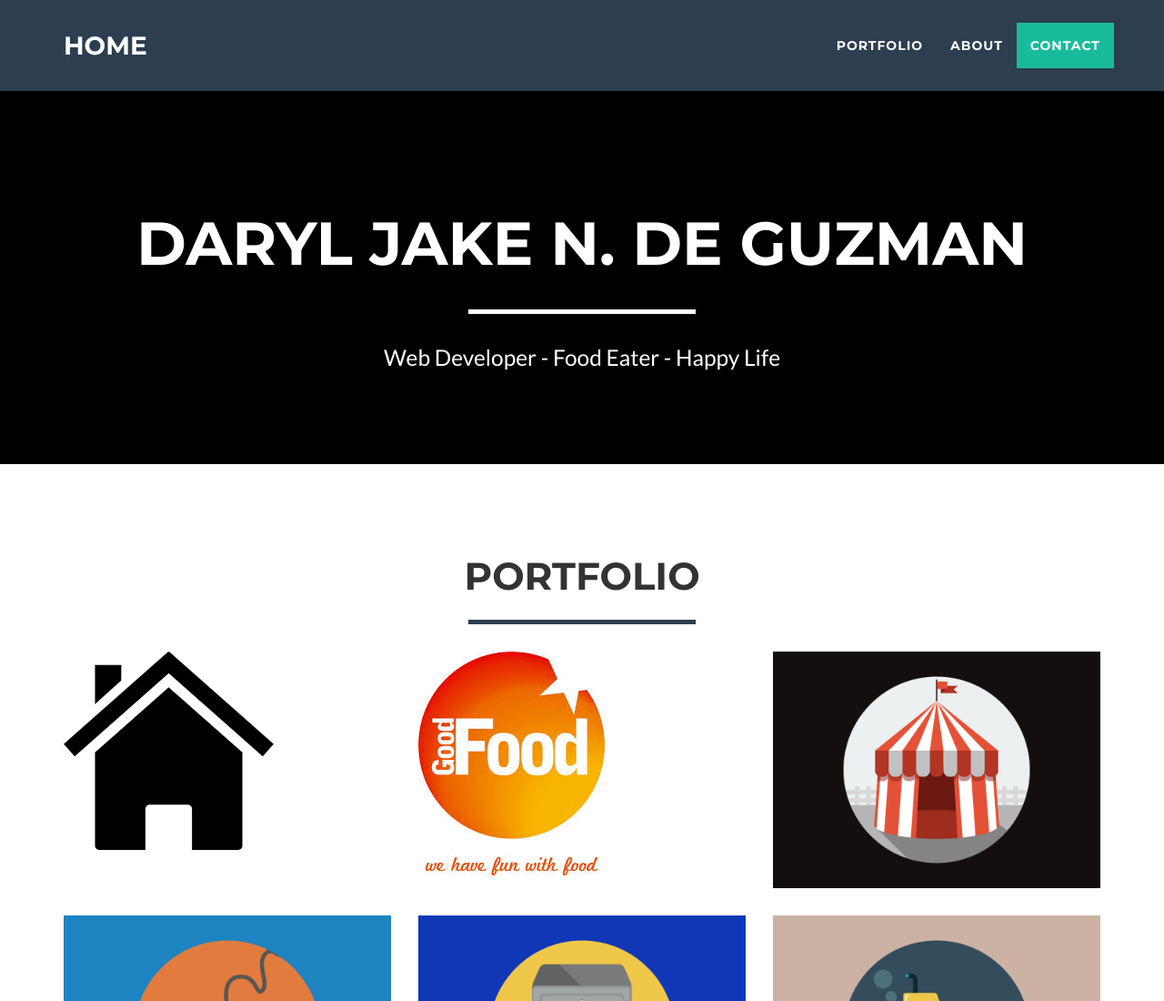
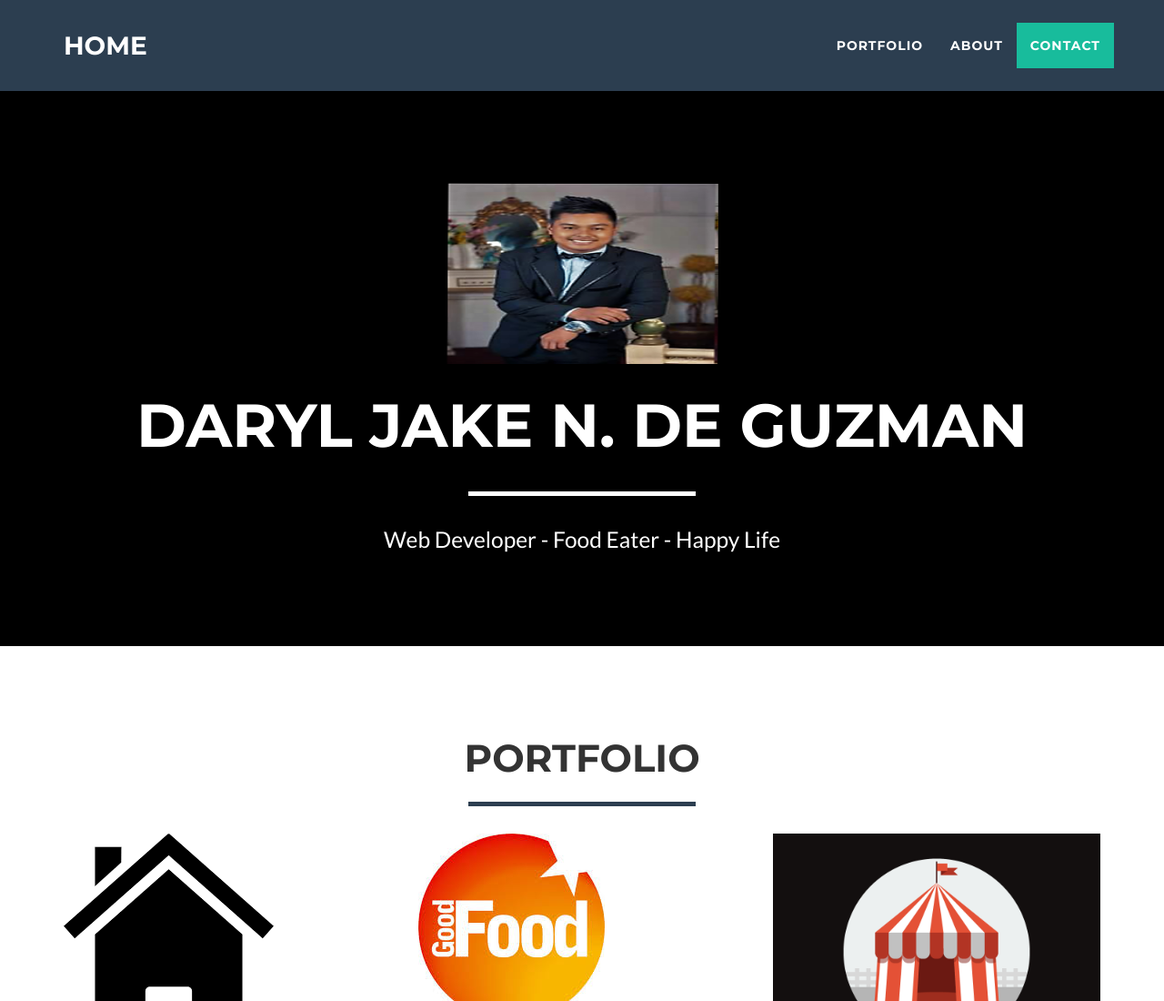
Before and after one commit to jajoke/jake.github.io, a website: page index.html in a window 1280 px wide. Shown: the top 1100 px of the page at 91% size. Drawn offline with nearby package versions, Linux system fonts and the light colour scheme.

Commit message:
Update index.html

```diff
--- a/index.html
+++ b/index.html
@@ -72,7 +72,7 @@
         <div class="container">
             <div class="row">
                 <div class="col-lg-12">
-                    <img class="img-responsive" src="Luffy-2.png "style="height:200px width:300px" alt="">
+                    <img class="img-responsive img-cirlce img-center" src="profilef.png"style="height:200px; width:300px" alt="">
                     <div class="intro-text">
                         <span class="name">Daryl Jake N. De Guzman</span>
                         <hr class="star-light">
```
